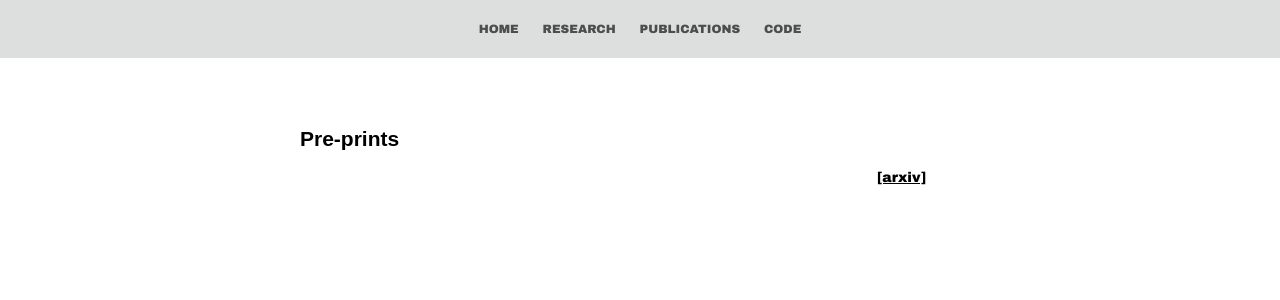
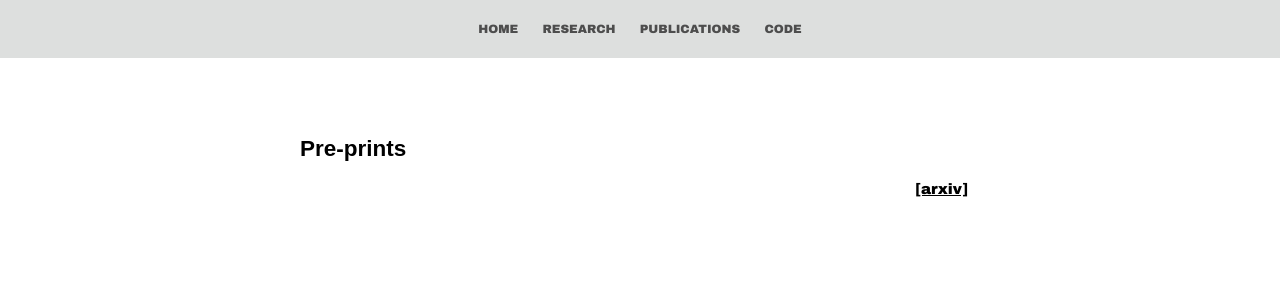
Before and after one commit to mckimb/mckimb.github.io, a Jekyll site: the page built from papers/index.html, in a window 1280 px wide. Shown: the top 300 px of the page. Built offline with Jekyll 4.4.1, drawn with Linux system fonts in a browser that asks for light colours.

Commit message:
Update main.css

```diff
--- a/css/main.css
+++ b/css/main.css
@@ -2,7 +2,7 @@ body {
     margin-left: 300px;
     margin-right: 300px;
     font-family: Arial, Helvetica, sans-serif;
-    font-size: 14px;
+    font-size: 15px;
     background-color: white;
 }
 
@@ -12,23 +12,22 @@ body h4 {
 }
 
 body p {
-    font-size: 14px;
+    font-size: 15px;
     color: black;
     margin-left: 30px;
     margin-right: 30px;
 }
 
 body a {
-    font-size: 14px;
+    font-size: 15px;
     color: #567076;
     font-family: "Arial Black", Gadget, sans-serif;
 
 }
 
 body a:hover {
-    font-size: 14px;
+    font-size: 15px;
     color: black;
-    text-decoration: underline;
     font-family: "Arial Black", Gadget, sans-serif;
 }
 
```
